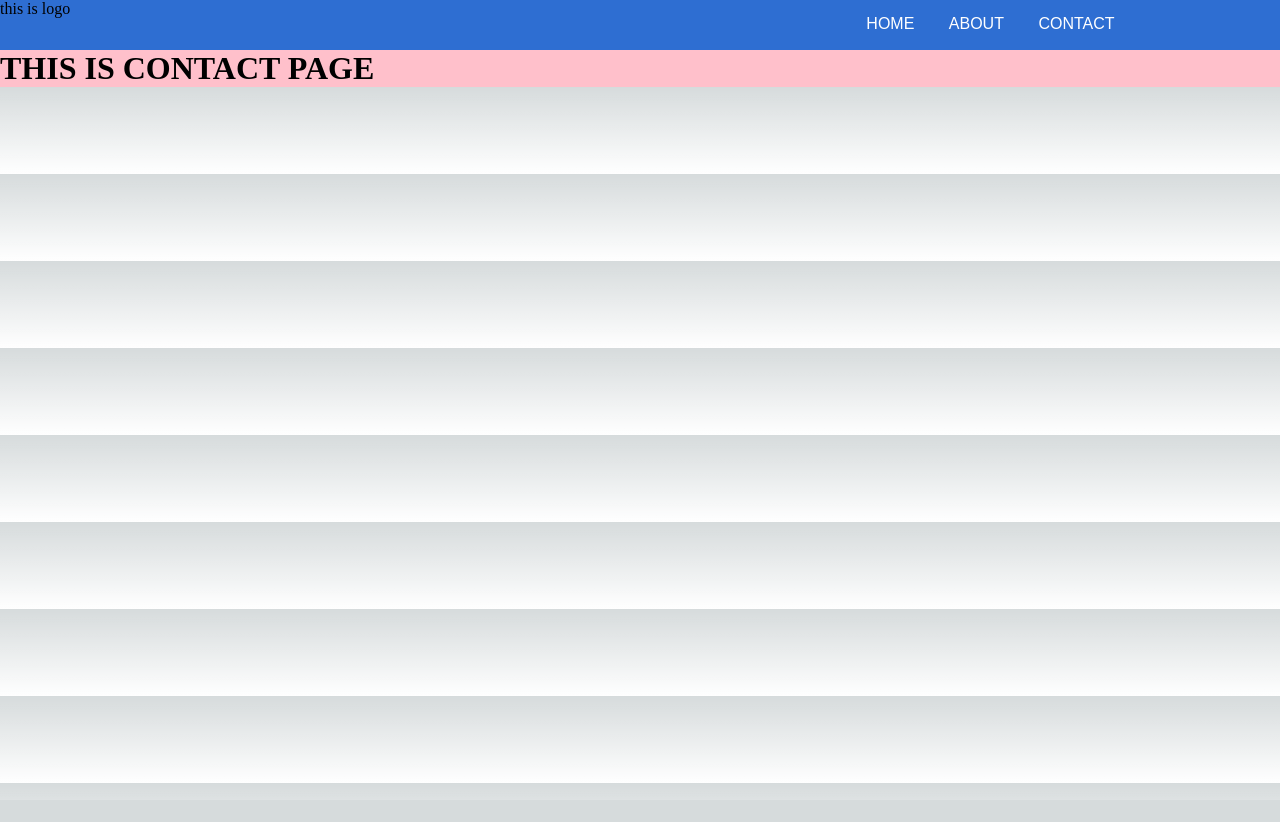
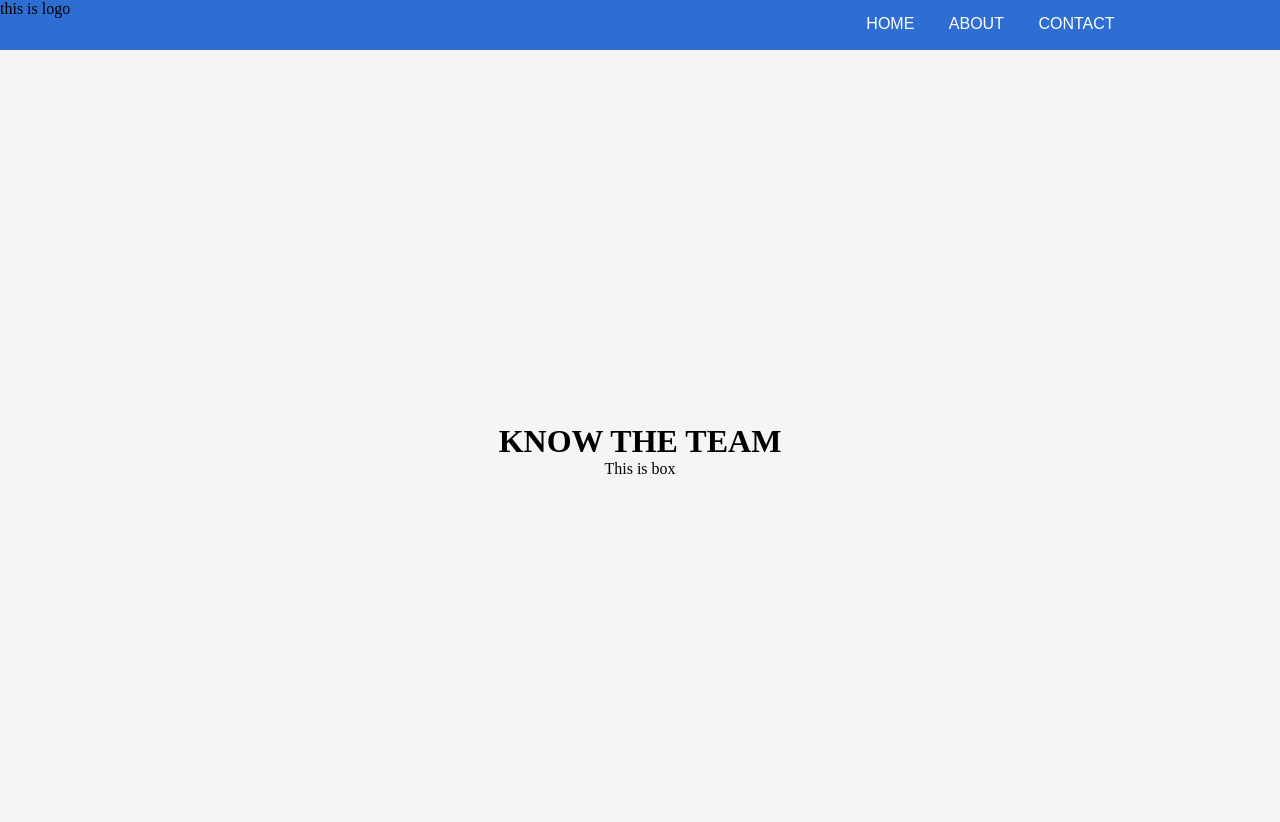
Before and after one commit to shakyasarthak/4th-sem-project, a Next.js app in the folder frontend/: page /components/landing_page/Contact in a window 1280 px wide. Shown: the top 822 px of the page. Before the commit the page ends 800 px from the top, so only its background shows below. Built offline with nearby package versions, Linux system fonts and the light colour scheme.

Commit message:
why commit

```diff
--- a/frontend/src/pages/components/landing_page/Contact.js
+++ b/frontend/src/pages/components/landing_page/Contact.js
@@ -6,8 +6,13 @@ function Contact() {
   return (
     <>
     <Navbar/>
+    <div class={x.outer_wrapper}>
       <div class={x.contact_wrapper}>
-      <h1>THIS IS CONTACT PAGE</h1>
+      <h1>KNOW THE TEAM</h1>
+    </div>
+    <div class={x.info_box}>
+      This is box
+    </div>
     </div>
     </>
   );
--- a/frontend/src/styles/Contact.module.css
+++ b/frontend/src/styles/Contact.module.css
@@ -1,3 +1,16 @@
+.outer_wrapper{
+    display: flex;
+    flex-direction: column;
+    align-items: center;
+    justify-content: center;
+    height: 100vh;
+    width: 100vw;
+    background-color: #f5f5f5;
+}
+
+
 .contact_wrapper{
-    background-color: pink;
+    font-family: Sen;
+    color: black;
+    display: flex;
 }
```
